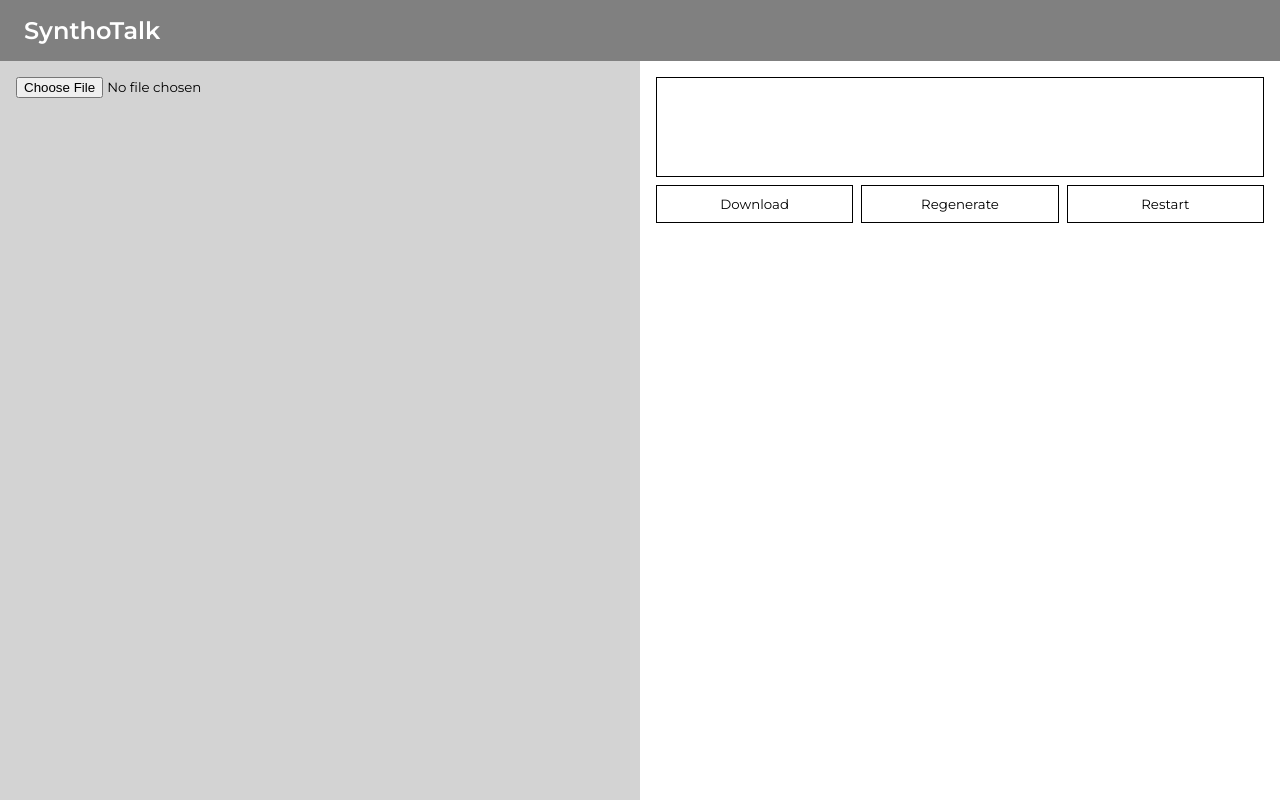
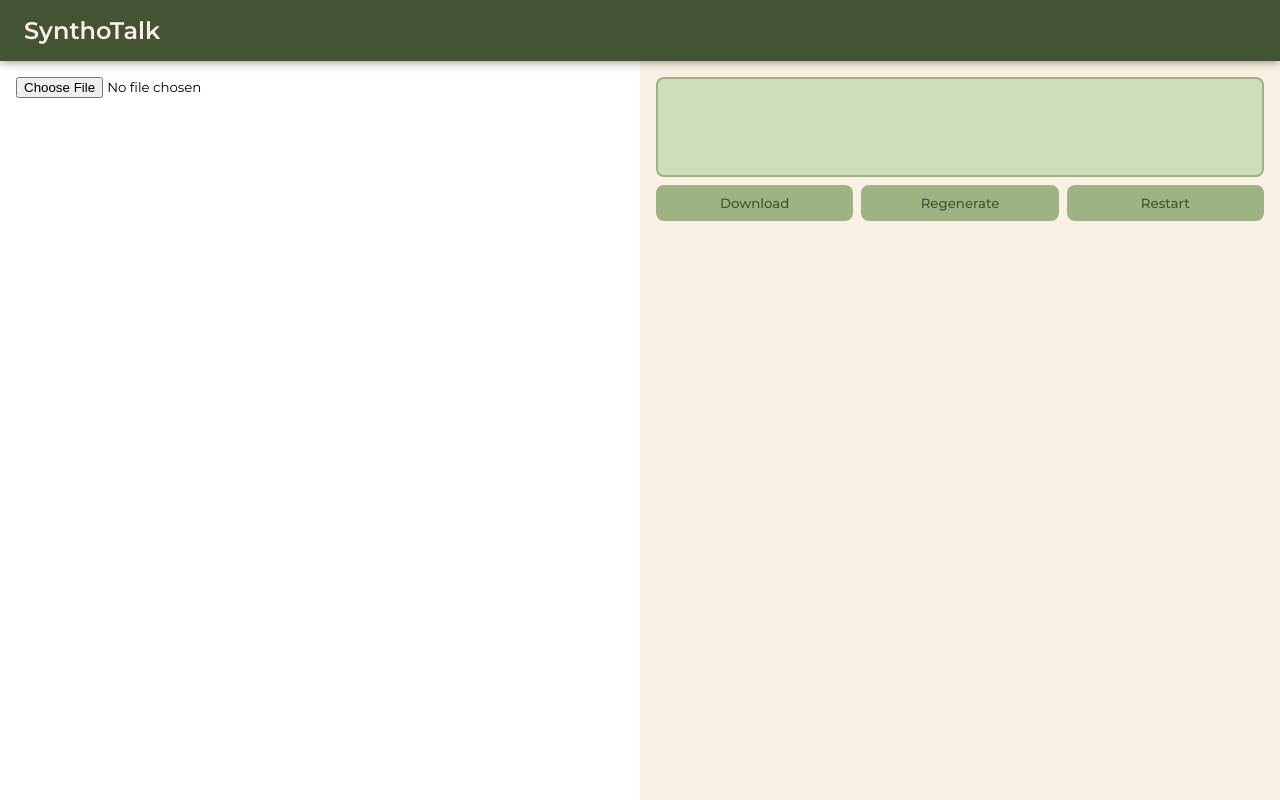
Before and after one commit to Ryhhill1998/google-hackathon, a React (Create React App) app: page / in a window 1280 px wide. Built offline with nearby package versions, Linux system fonts and the light colour scheme.

Commit message:
finished basic ui

```diff
--- a/src/App.scss
+++ b/src/App.scss
@@ -1,9 +1,13 @@
 header {
-  background-color: grey;
+  background-color: var(--primary-theme);
   padding: 1em 1.5em;
+  position: sticky;
+  top: 0;
+  z-index: 200;
+  box-shadow: 0 0 10px rgba(0, 0, 0, 0.5);
 
   h1 {
-    color: white;
+    color: var(--background-theme);
     font-weight: var(--font-weight-bold-2);
   }
 }
@@ -19,16 +23,19 @@ main {
   }
 
   .lhs-container {
-    background-color: lightgray;
+    // background-color: var(--background-theme);
   }
 
   .rhs-container {
     display: flex;
     flex-direction: column;
     gap: 0.5em;
+    background-color: var(--background-theme);
 
     .output-preview {
-      border: solid 1px black;
+      border: solid 2px var(--secondary-theme);
+      background-color: #cedebd;
+      border-radius: var(--border-radius);
       height: 100px;
     }
 
@@ -41,9 +48,17 @@ main {
       }
 
       button {
-        background: none;
-        border: solid 1px black;
+        background: var(--secondary-theme);
+        border: none;
+        border-radius: var(--border-radius);
+        color: var(--primary-theme);
+        font-weight: var(--font-weight-bold-1);
         padding: 0.75em 0.5em;
+
+        &:hover {
+          background: var(--primary-theme);
+          color: var(--primary-theme);
+        }
       }
     }
   }
--- a/src/index.css
+++ b/src/index.css
@@ -4,11 +4,11 @@
 :root {
   /* themes */
   /* change this to your chosen primary theme */
-  --primary-theme: #11ddbb;
+  --primary-theme: #435334;
   /* change this to your chosen secondary theme */
-  --secondary-theme: #00796b;
+  --secondary-theme: #9eb384;
   /* change this to your chosen background theme */
-  /* --background-theme: #252525; */
+  --background-theme: #faf1e4;
 
   /* font sizes - feel free to adjust based on your design */
   --font-size-heading: 1.5rem;
```
